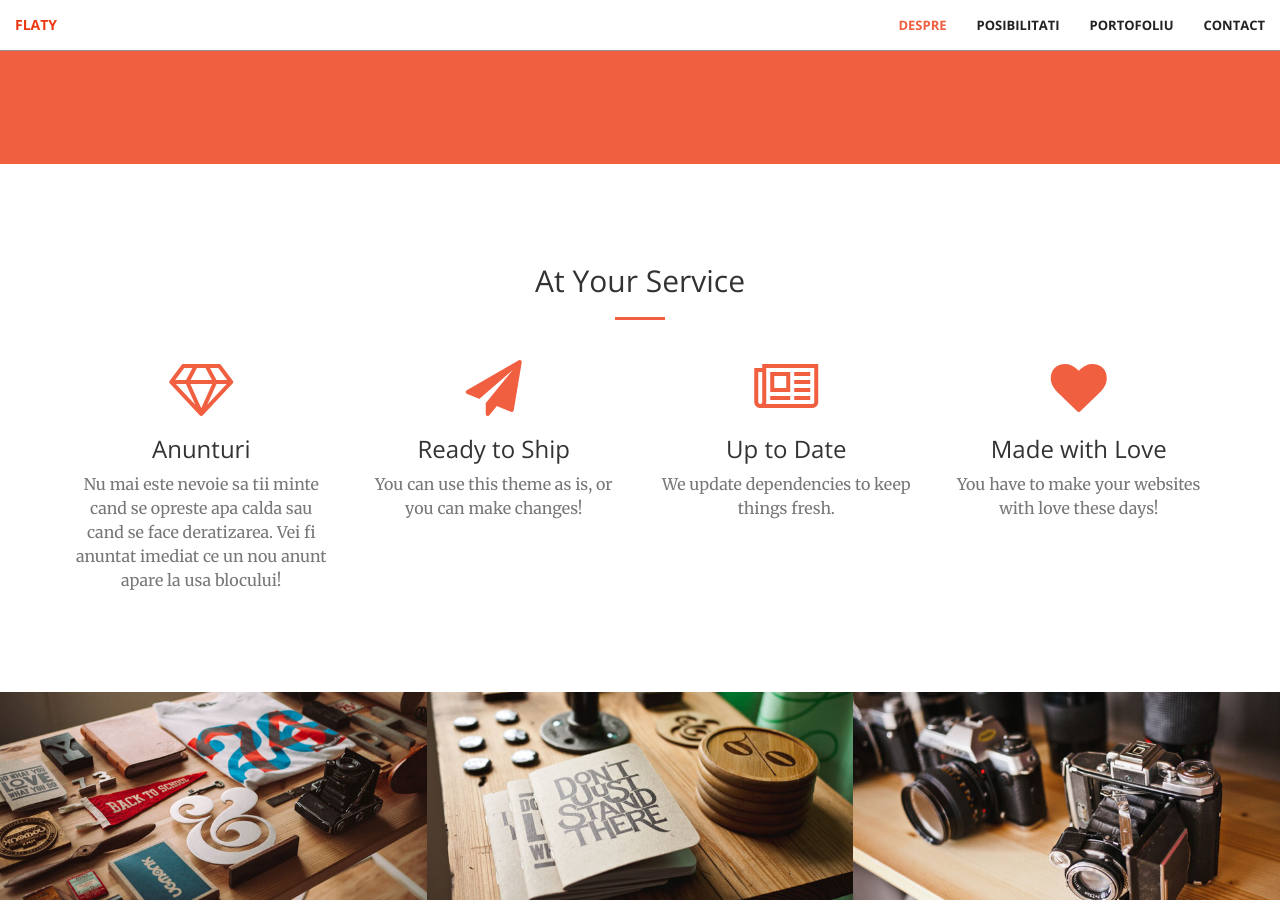
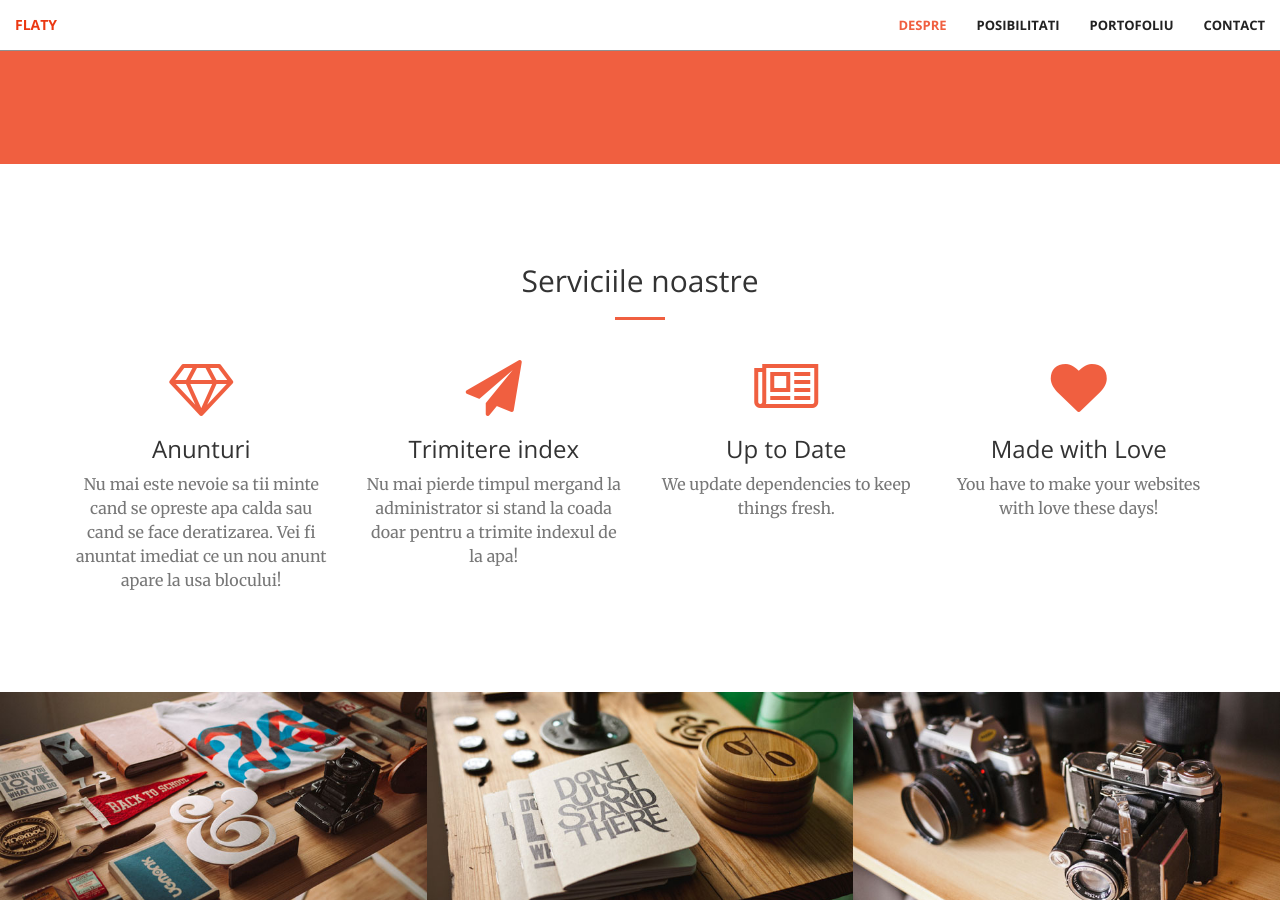
Before and after one commit to rptoma/Flaty-landing-page-2, a Jekyll site: the page built from index.html, in a window 1280 px wide and 900 px high, scrolled down 1104 px. Built offline with Jekyll 4.4.1, drawn with Linux system fonts in a browser that asks for light colours.

Commit message:
Updated '_includes/services.html' via CloudCannon

```diff
--- a/_includes/services.html
+++ b/_includes/services.html
@@ -2,7 +2,7 @@
     <div class="container">
         <div class="row">
             <div class="col-lg-12 text-center">
-                <h2 class="section-heading">At Your Service</h2>
+                <h2 class="section-heading">Serviciile noastre</h2>
                 <hr class="primary">
             </div>
         </div>
@@ -19,8 +19,8 @@
             <div class="col-lg-3 col-md-6 text-center">
                 <div class="service-box">
                     <i class="fa fa-4x fa-paper-plane wow bounceIn text-primary" data-wow-delay=".1s"></i>
-                    <h3>Ready to Ship</h3>
-                    <p class="text-muted">You can use this theme as is, or you can make changes!</p>
+                    <h3>Trimitere index</h3>
+                    <p class="text-muted">Nu mai pierde timpul mergand la administrator si stand la coada doar pentru a trimite indexul de la apa!</p>
                 </div>
             </div>
             <div class="col-lg-3 col-md-6 text-center">
```
